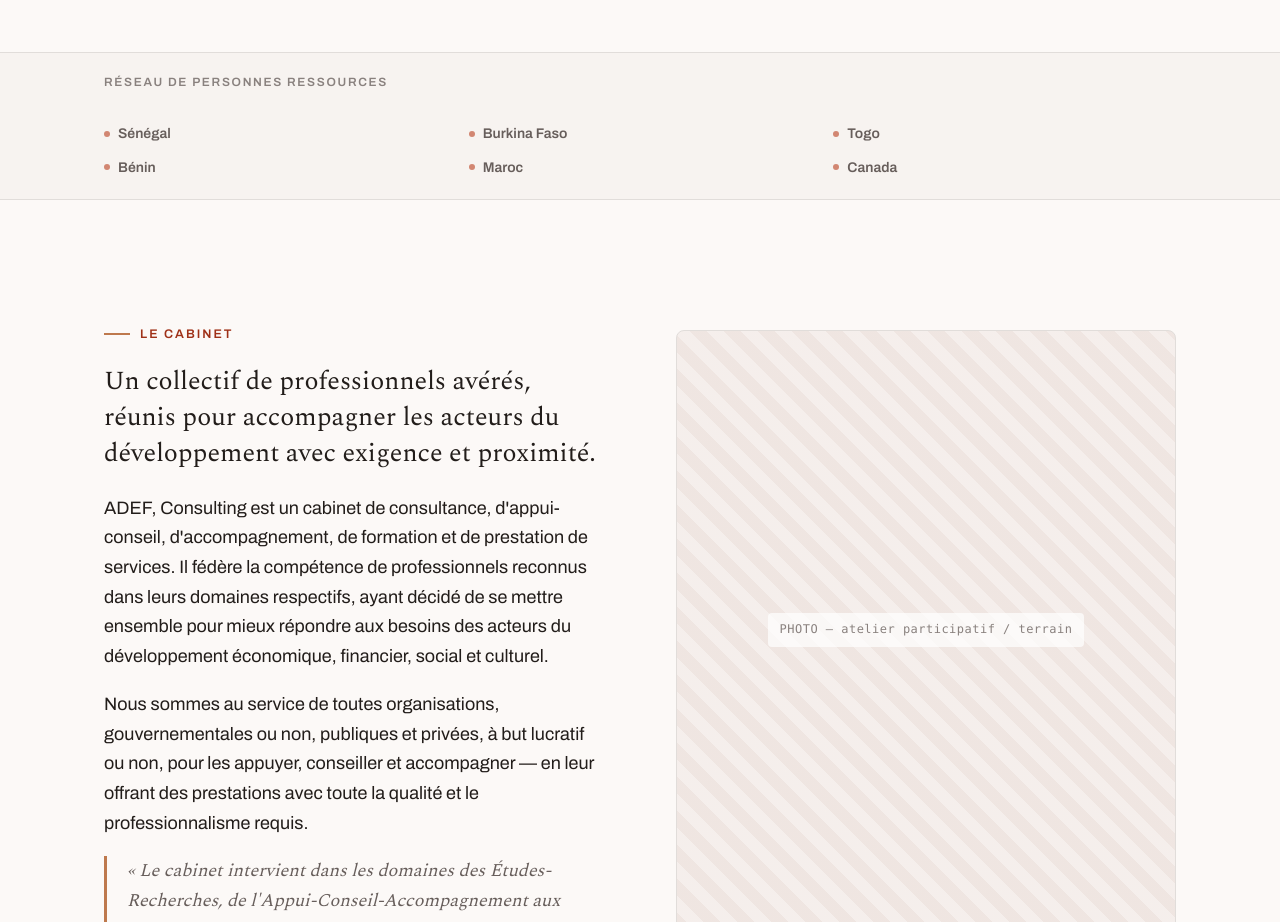
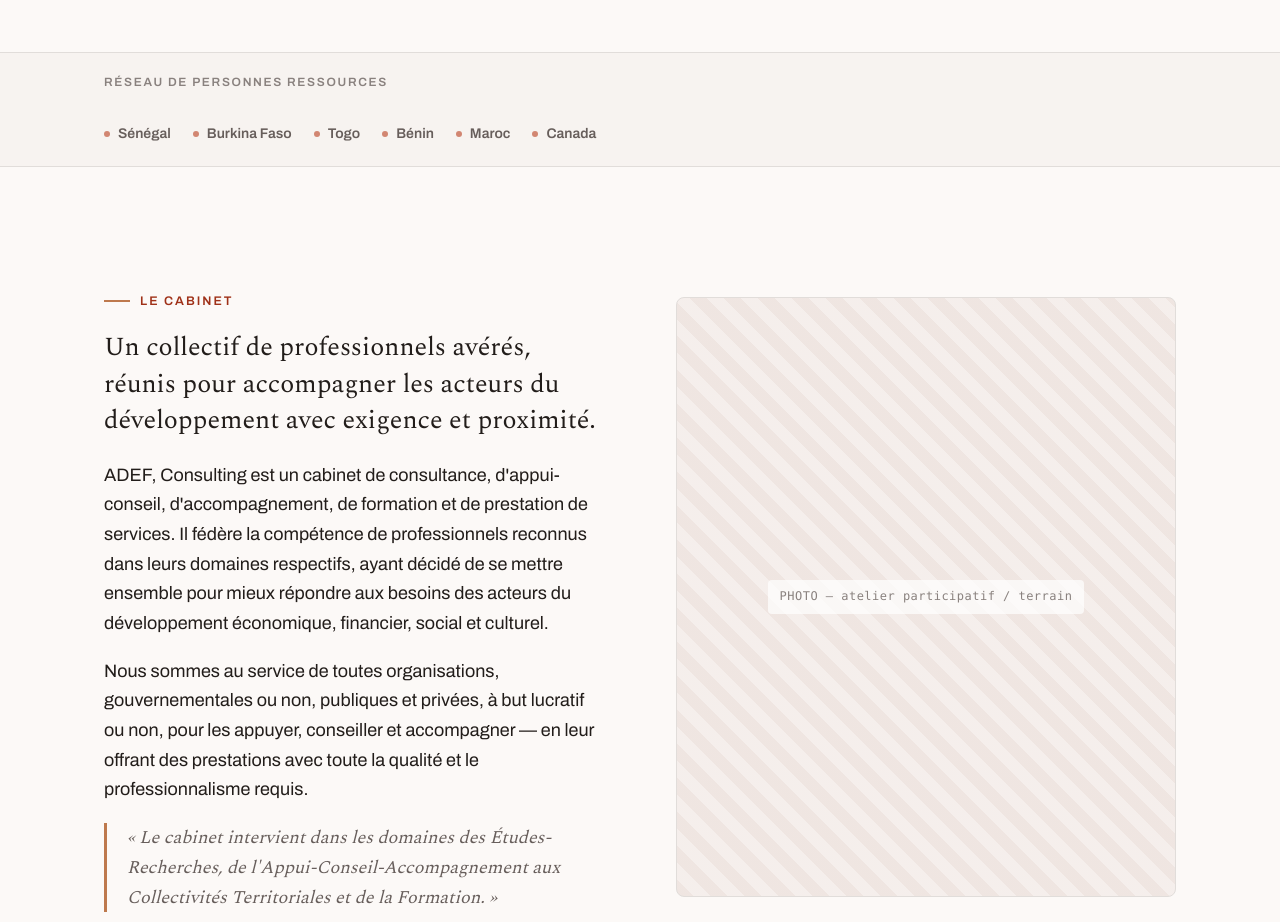
Before and after one commit to argi00/adef-consulting-nextjs, a Next.js app: page / in a window 1280 px wide. Shown: the part 1040-1962 px from the top of the page. Built offline with nearby package versions, Linux system fonts and the light colour scheme.

Commit message:
be aware 2

```diff
--- a/app/globals.css
+++ b/app/globals.css
@@ -139,6 +139,8 @@
   display: grid;
   grid-template-columns: repeat(3, minmax(0, 1fr));
   gap: clamp(18px, 3vw, 36px);
+  width: min(100%, 620px);
+  margin-inline: auto;
   margin-top: 48px;
   padding-top: 30px;
   border-top: 1px solid var(--line);
@@ -172,8 +174,8 @@
 .marquee-band .wrap { display: flex; align-items: center; gap: 30px; padding-block: 20px; flex-wrap: wrap; }
 .marquee-band .label { font-size: 12px; font-weight: 600; letter-spacing: 0.14em; text-transform: uppercase; color: var(--faint); flex: none; }
 .flags {
-  display: grid;
-  grid-template-columns: repeat(3, minmax(0, 1fr));
+  display: flex;
+  flex-wrap: nowrap;
   gap: 10px 22px;
   width: 100%;
 }
@@ -374,9 +376,14 @@
 @media (max-width: 640px) {
   .hero-actions { flex-direction: column; align-items: flex-start; }
   .hero-actions .btn { width: 100%; justify-content: center; }
+  .hero-stats { width: 100%; }
   .hero-stats { gap: 12px; }
   .stat .lab { max-width: none; font-size: 11px; line-height: 1.35; }
-  .flags { gap: 10px 14px; }
+  .flags {
+    display: grid;
+    grid-template-columns: repeat(3, minmax(0, 1fr));
+    gap: 10px 14px;
+  }
   .flags span { justify-content: center; }
   .marquee-band .label { display: none; }
 }
```
